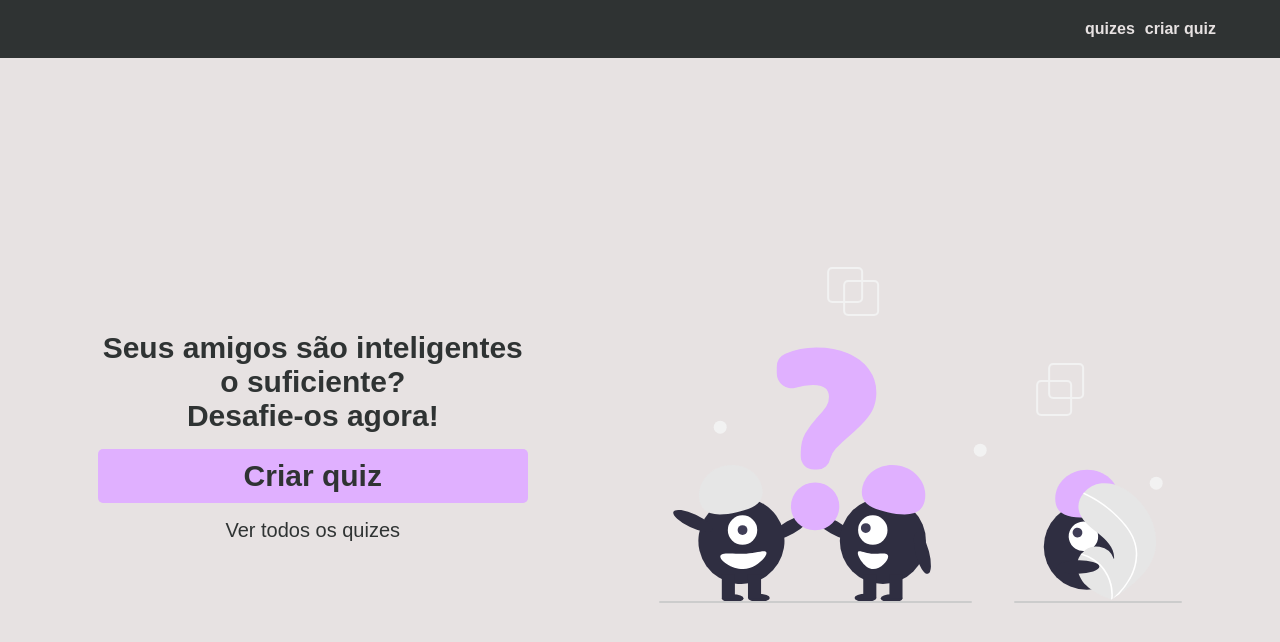
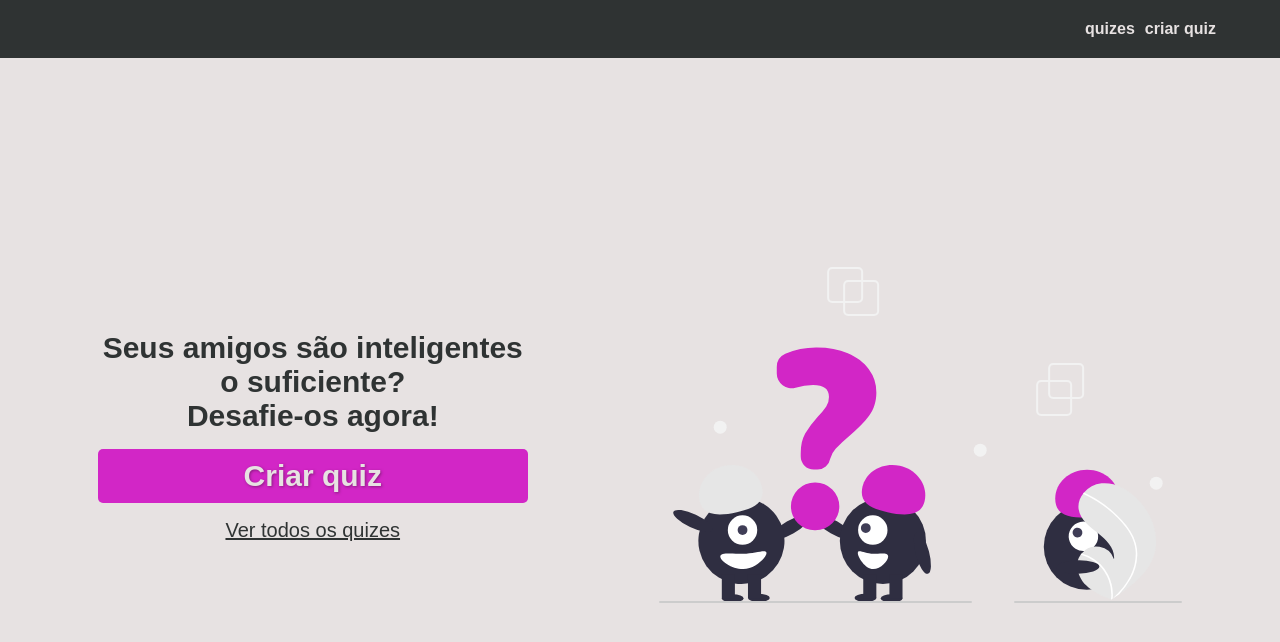
Before and after one commit to rebeccamoura/quiz-maker, an Angular app: page /home in a window 1280 px wide. Shown: the top 642 px of the page. Built offline with nearby package versions, Linux system fonts and the light colour scheme.

Commit message:
cor hl substituída

```diff
--- a/src/app/home/home.component.scss
+++ b/src/app/home/home.component.scss
@@ -29,7 +29,6 @@
                 .all-quizzes {
                     font-size: 2rem;
                     text-align: center;
-                    text-decoration: none;
                     color: $onbg;
                 }
             }
--- a/src/assets/styles/_utils.scss
+++ b/src/assets/styles/_utils.scss
@@ -7,7 +7,8 @@
 
 .btn {
     background-color: $hl;
-    color: $onbg;
+    color: $bg;
+    text-shadow: 1px 1px 3px $althl;
     font-weight: bold;
     padding: 10px 30px;
     border-radius: 5px;
--- a/src/assets/styles/_variables.scss
+++ b/src/assets/styles/_variables.scss
@@ -11,4 +11,5 @@ $text: 1.4rem;
 
 $bg  : #E7E2E2; // background
 $onbg: #2F3333; // on background
-$hl  : #E0B0FF; // highlight
+$hl  : #D226C6; // highlight
+$althl: #8a1d7f; // alternative highlight
```
Also changed, not shown: src/assets/images/illustration-home.svg.
